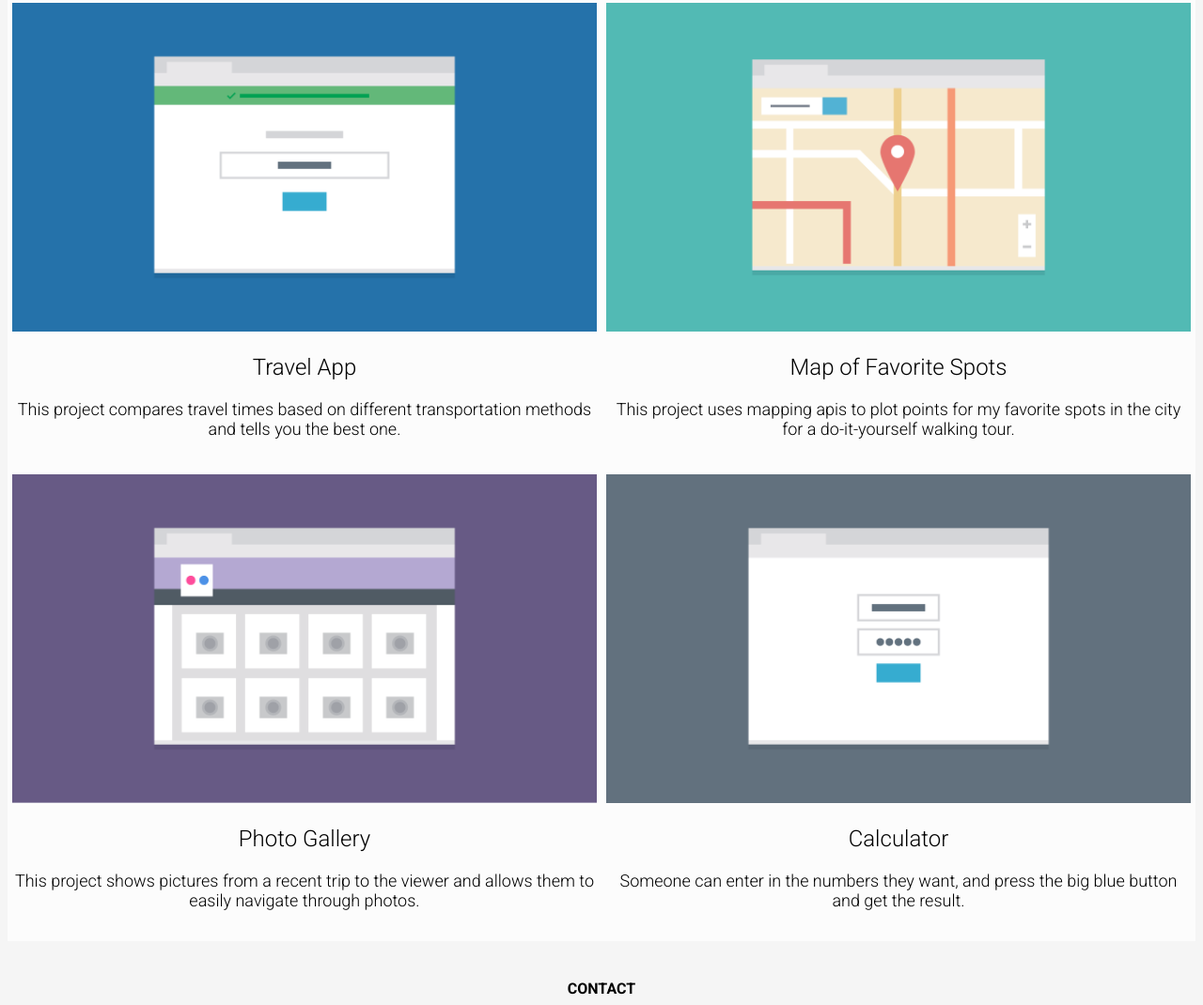
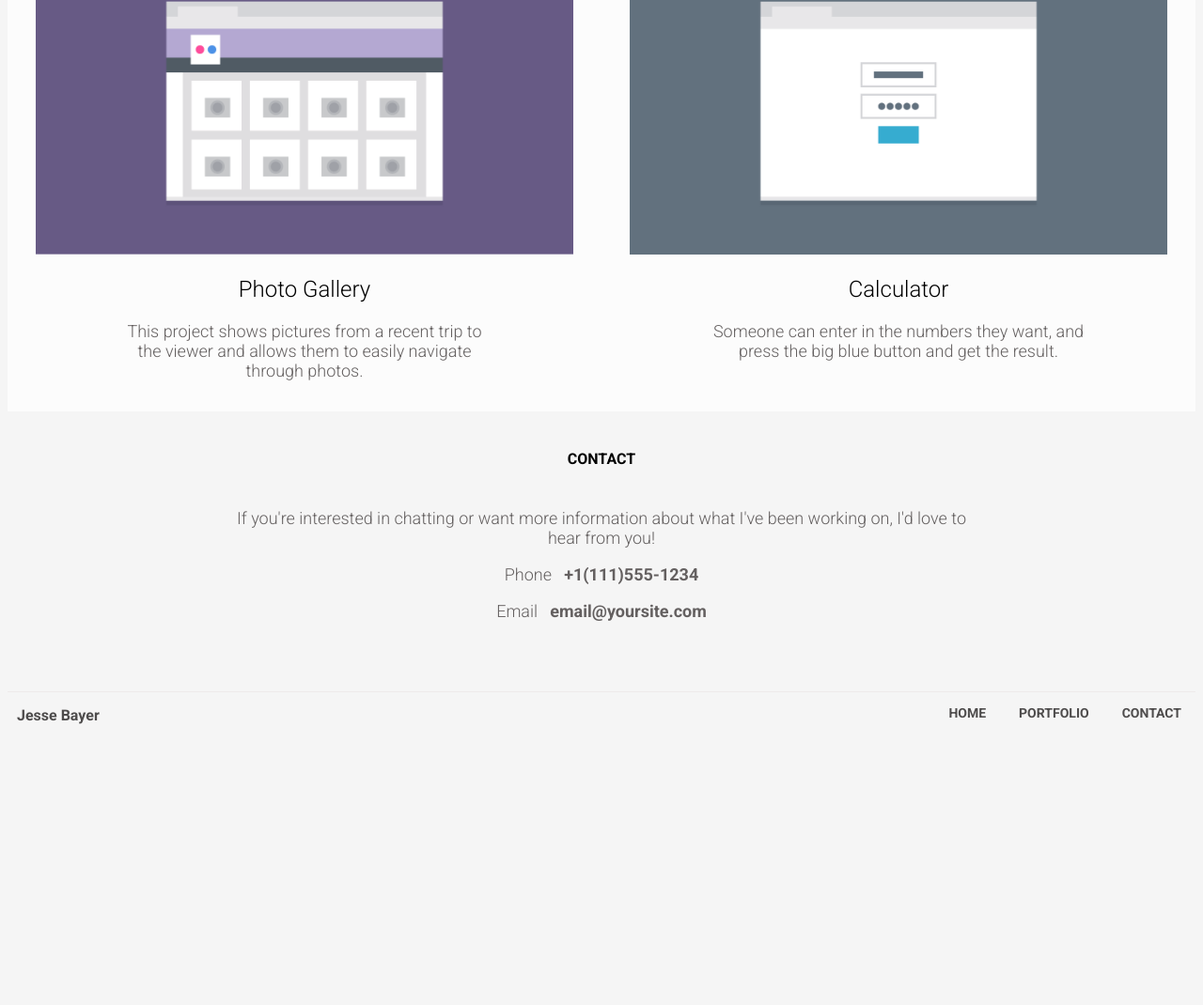
Before and after one commit to JesseBayer/Tech-degree-project-2, a plain HTML site: page index.html in a window 1280 px wide. Shown: the part 1730-2800 px from the top of the page at 94% size. After the commit the page ends 2561 px from the top, so only its background shows below. Drawn offline with Linux system fonts and the light colour scheme.

Commit message:
Finished tablet layout
Going to go back over it tomorrow to check for anything I missed

```diff
--- a/css/style.css
+++ b/css/style.css
@@ -60,6 +60,7 @@ a {
 p {
     text-align: center;
     font-size: 18px;
+    color: rgb(100, 96, 96);
 }
 
 .profile {
@@ -73,10 +74,54 @@ p {
 
 }
 
+.footerNav{
+    visibility: hidden;
+}
+
+.footerName {
+    font-weight: bold;
+    float: left;
+    margin: 0;
+    padding-top: 15px;
+    padding-left: 10px;
+    color: black;
+}
+
+.backToTop{
+    float: right;
+    padding-top: 15px;
+    padding-right: 10px;
+    font-size: 18px;
+}
+
+.footerEmail {
+    border-bottom: rgb(238, 234, 234) 1px solid;
+    border-width: 95%;
+    padding-bottom: 75px;
+}
+
 @media screen and (min-width: 768px) {
     main {
         flex-direction: row;
         flex-wrap: wrap;
+    }
+
+    nav {
+       text-align: center;
+       margin: 0 auto;
+       padding-bottom: 50px;
+
+    }
+
+    nav ul{
+
+        display: flex;
+        flex-direction: row;
+    }
+
+    .navigation li {
+        display: inline-block;
+        background-color: whitesmoke;
     }
 
     .content {
@@ -92,12 +137,65 @@ p {
         margin-bottom: 0;
     }
 
-    .navigation {
-        display: flex;
-        flex-direction: row;
+    footer h3, p{
+        text-align: center;
+        margin-left: 18%;
+        margin-right: 18%;
     }
 
-    footer h3, p{
-        text-align: center;
+    .profile img{
+        width: 50%;
+        float: right;
+    }
+
+
+    .profile p {
+        padding-left: 25px;
+        font-size: 20px;
+        text-align: left;
+        margin-left: 0;
+    }
+
+    img {
+        padding-left: 25px;
+        padding-right: 25px;
+    }
+
+    .backToTop{
+        display: none;
+    }
+
+
+
+    .footerNav {
+        font-size: 14px;
+        display: flex;
+        visibility: visible;
+        float: right;
+    }
+
+    .footerNav ul{
+        text-decoration: none;
+        list-style-type: none;
+    }
+
+    .footerNav li {
+        padding-left: 20px;
+        padding-right: 15px;
+
+    }
+
+    .footerNav a {
+        color: rgb(78, 76, 76);
+    }
+
+    .footerEmail {
+        border-width: 95%;
+        margin: 0;
+    }
+
+    .footerName {
+        font-size: 16px;
+        color: rgb(78, 76, 76);
     }
 }
--- a/index.html
+++ b/index.html
@@ -92,11 +92,21 @@
 
         <p>If you're interested in chatting or want more information about what I've been working on, I'd love to hear from you!</p>
 
-        <p>Phone +1(111)555-1234</p>
-        <p>Email email@yoursite.com</p>
+        <p>Phone  &nbsp;&nbsp;<strong>+1(111)555-1234</strong></p>
+        <p class="footerEmail">Email  &nbsp;&nbsp;<strong>email@yoursite.com</strong></p>
 
-        <p>Jesse Bayer</p>
-        <a href="#">Back to top</a>
+        <p class="footerName">Jesse Bayer</p>
+        <a class="backToTop" href="#">Back to top</a>
+
+        <nav class="footerNav">
+            <ul>
+                <li><a href="#">HOME</a></li>
+                <li><a href="#">PORTFOLIO</a></li>
+                <li><a href="#">CONTACT</a></li>
+            </ul>
+        </nav>
+
+
     </footer>
 
 
```
